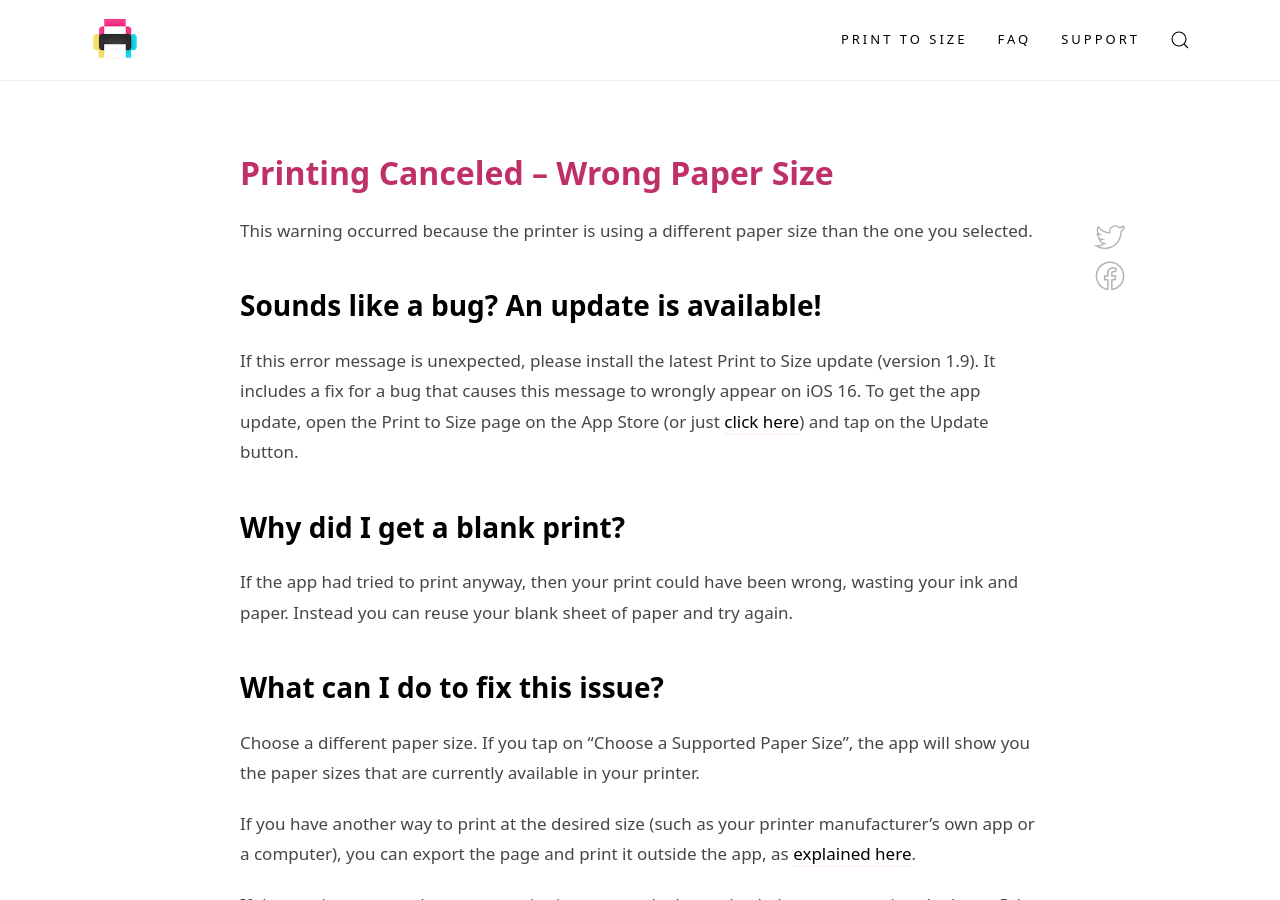
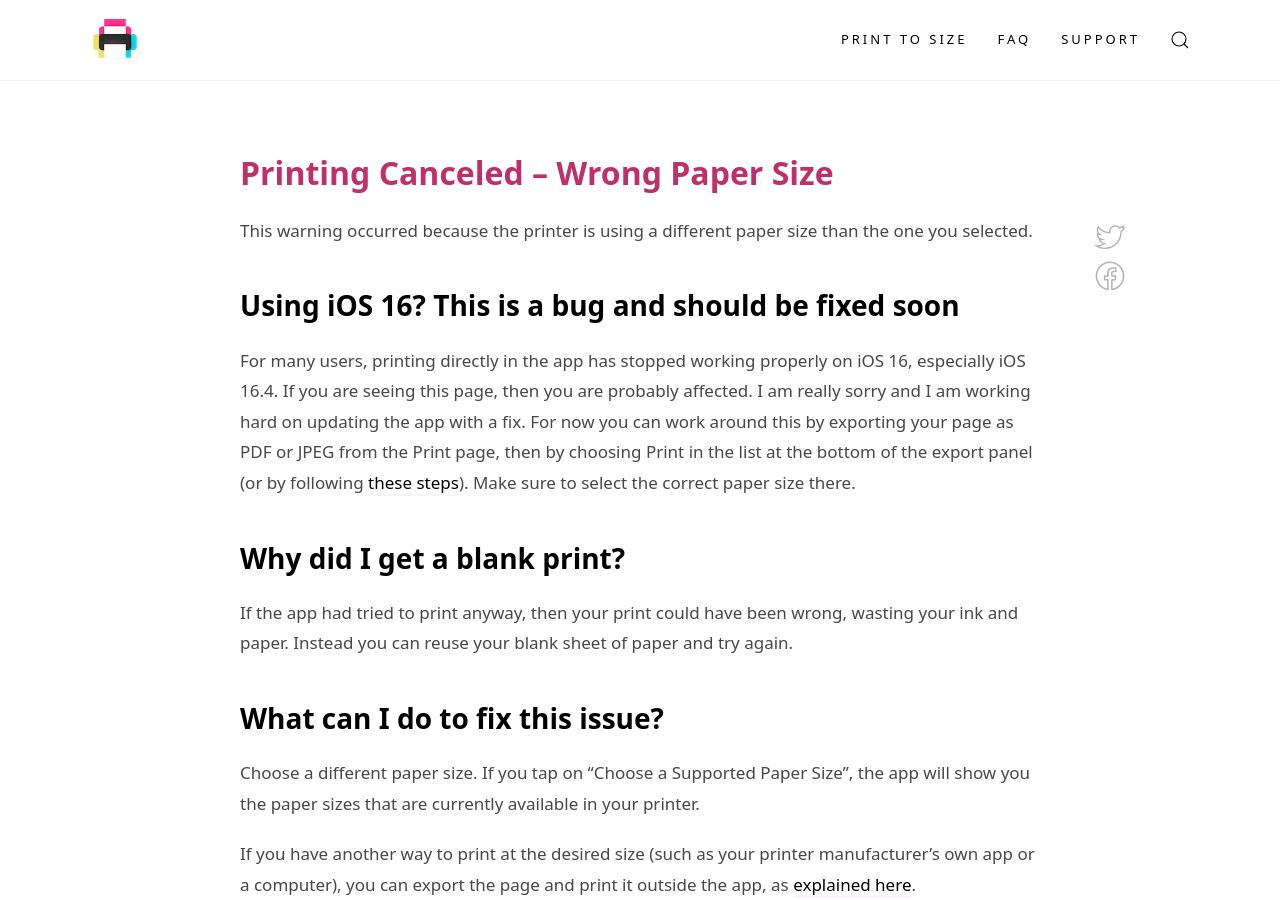
Before and after one commit to Clafou/support.print, a Jekyll site: the page built from _posts/2021-03-20-canceled-paper-mismatch.md, in a window 1280 px wide and 900 px high. Built offline with Jekyll 4.4.1, drawn with Linux system fonts in a browser that asks for light colours.

Commit message:
Updated to mention iOS 16 bug

```diff
--- a/_posts/2021-03-20-canceled-paper-mismatch.md
+++ b/_posts/2021-03-20-canceled-paper-mismatch.md
@@ -6,9 +6,9 @@ categories: [Troubleshooting]
 
 This warning occurred because the printer is using a different paper size than the one you selected.
 
-## Sounds like a bug? An update is available!
+## Using iOS 16? This is a bug and should be fixed soon
 
-If this error message is unexpected, please install the latest Print to Size update (version 1.9). It includes a fix for a bug that causes this message to wrongly appear on iOS 16. To get the app update, open the Print to Size page on the App Store (or just [click here](https://apps.apple.com/us/app/print-to-size/id949490225?uo=4)) and tap on the Update button.
+For many users, printing directly in the app has stopped working properly on iOS 16, especially iOS 16.4. If you are seeing this page, then you are probably affected. I am really sorry and I am working hard on updating the app with a fix. For now you can work around this by exporting your page as PDF or JPEG from the Print page, then by choosing Print in the list at the bottom of the export panel (or by following [these steps](printing-outside-the-app)). Make sure to select the correct paper size there.
 
 ## Why did I get a blank print?
 
```
